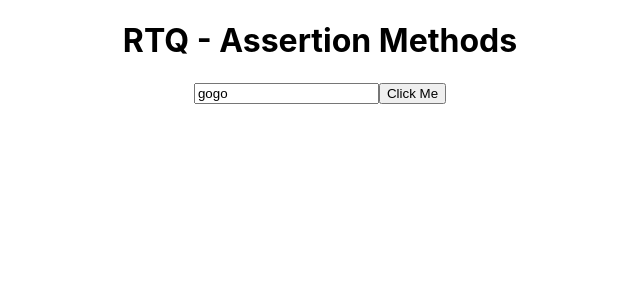
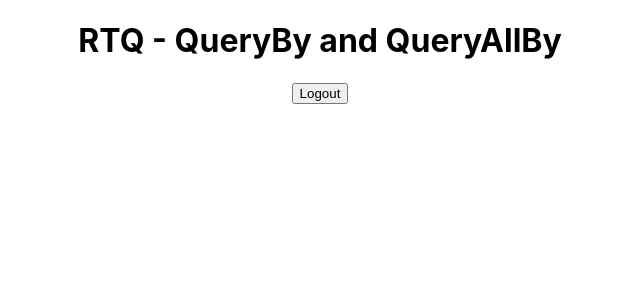
Before and after one commit to Govind2210/Jest-testing, a React (Create React App) app: page / in a window 1280 px wide. Shown: the top 300 px of the page, without its empty margins (320-960 px from the left). Built offline with nearby package versions, Linux system fonts and the light colour scheme.

Commit message:
learn - QueryBy - and - QueryAllBy

```diff
--- a/src/App.js
+++ b/src/App.js
@@ -1,23 +1,22 @@
 import "./App.css";
 
 function App() {
+  let login = false;
   return (
     <>
       <div className="App">
         <h1 element-id="div-test-h1" data-testid="div-test-h2">
-          RTQ - Assertion Methods
+          RTQ - QueryBy and QueryAllBy
         </h1>
-        <input
-          type="text"
-          id="user-name"
-          defaultValue={"gogo"}
-          name="userName"
-          className="test-style dummy"
-          data-test="test"
-        />
-        <button className="btn1" id="btn-id">
-          Click Me
-        </button>
+        {login ? (
+          <button className="btn1" id="btn-id">
+            Login
+          </button>
+        ) : (
+          <button className="btn1" id="btn-id">
+            Logout
+          </button>
+        )}
       </div>
     </>
   );
```
Also changed, not shown: 1 other file (tests, documents, lock files or other folders).
